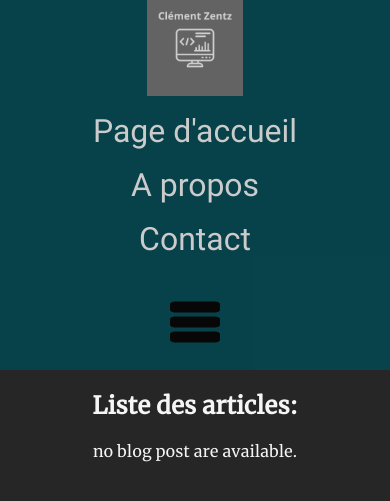
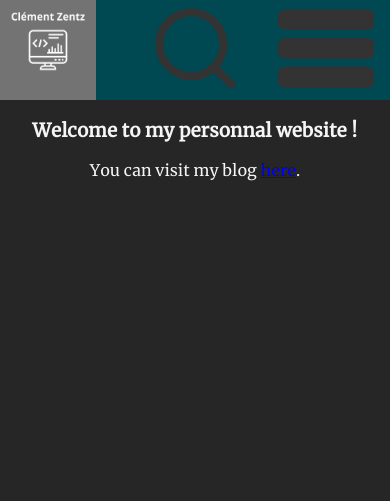
Before and after one commit to clement-zentz/myblog, a Django app: page /blog/ in a window 390 px wide. Shown: the top 501 px of the page. Run offline with Django 5.2, Linux system fonts and the light colour scheme; data that the repository does not hold is empty.

Commit message:
add django-axes to secure admin login page, improve deploy script, add home page, modify mobile menu, add search icon

```diff
--- a/blog/static/blog/script.js
+++ b/blog/static/blog/script.js
@@ -1,11 +1,13 @@
-{/* <script>
+// script.js
+
+document.addEventListener('DOMContentLoaded', () => {
   const menuIcon = document.getElementById('menu-icon');
-
+  const menu = document.querySelector('.menu');
+  // when user press menu icon
   menuIcon.addEventListener('click', () => {
+    menu.classList.toggle('show');
     // Modify the SVG content to display a cross
-    menuIcon.innerHTML = `
-      <line x1="10" y1="10" x2="90" y2="90" style="stroke:black;stroke-width:2" />
-      <line x1="90" y1="10" x2="10" y2="90" style="stroke:black;stroke-width:2" />
-    `;
+    // Toggle the 'open' class on the menu-icon
+    menuIcon.classList.toggle('open');
   });
-</script> */}
+});
--- a/blog/static/blog/style.css
+++ b/blog/static/blog/style.css
@@ -12,6 +12,11 @@
     font-style: normal;
 }
 
+/* TODO add a favicon.ico */
+/* container == parent */
+
+/*---------- base.html ---------- */
+
 p, h1, h2, h3{
     font-family: 'Merriweather', serif;
 }
@@ -25,10 +30,28 @@
     height: 100%;
 }
 
-/* TODO add a favicon.ico */
-/* container == parent */
+/* PC, tablet */
+/* @media (min-width: 768px) { */
 
-/* ul class = "menu" */
+    nav {
+        color: #fff;
+        background-color: #004953;
+        height: 6rem;
+        display: flex;
+        justify-content: center;
+        margin: 0;
+        padding: 0;
+    }
+
+    #logo{
+        height: 6rem;
+        width: 6rem;
+    }
+
+    #menu-icon{
+        display: none;
+    }
+
     .menu {
         font-family: 'Roboto', sans-serif;
         display: flex;
@@ -36,20 +59,11 @@
         align-items: center;
         justify-content: center;
         gap: 1rem;
-    width: 100%;
-    flex-grow: 1;
         list-style: none;
-    background-color: #004953;
         font-size: 2rem;
         margin: 0;
         padding: 0;
         opacity: 0.8;
-}
-
-.menu li>img{
-    height: 6rem;
-    vertical-align: bottom;
-    justify-content: flex-end;
     }
 
     .menu li a{
@@ -63,6 +77,7 @@
         background-color: whitesmoke;
         border-radius: 0.4rem;
     }
+
 
 /*---------- Post list ----------*/
 
@@ -126,22 +141,76 @@
     border: 3px solid black;
 }
 
+/* smartphones, small tablet */
+@media (max-width: 768px) {
 
+    nav{
+        height: fit-content;
+        justify-content: space-between;
+        flex-wrap: wrap;
+    }
 
-/* Responsive Web Design */
-@media (max-width: 768px) {
+    #logo{
+        height: 100%;
+    }
+
+    #menu-icon{
+        display: inline;
+        height: 100%;
+        margin-right: 1rem;
+        order: 3;
+    }
+
+    #search-icon{
+        height: 6rem;
+        margin-left: 1rem;
+    }
+
     .menu{
+        display: none;
         font-family: 'Roboto', sans-serif;
+        flex-direction: column;
+        align-items: center ;
+        justify-content: center;
+        gap: 1rem;
+        flex-grow: 1;
+        list-style: none;
+        font-size: 2rem;
+        opacity: 0.8;
+        width: 100%;
+    }
+
+    .menu.show {
         display: flex;
-        flex-direction: column;
         align-items: center;
         justify-content: center;
-        gap: 1rem;
-        width: 100%;
-        flex-grow: 1;
-        list-style: none;
-        background-color: #004953;
-        font-size: 2rem;
-        opacity: 0.8;
+        order: 4;
+    }
+
+    .menu>li{
+        flex-basis: 100%;
+    }
+
+    #menu-icon:hover{
+        background-color: aqua;
+    }
+
+    nav ul.collapsed {
+        display: none;
+    }
+
+    /* css animation */
+    #menu-icon line {
+        transition: stroke-dasharray 0.3s ease-in-out, stroke-dashoffset 0.3s ease-in-out;
+    }
+
+    #menu-icon.open line:nth-child(1) {
+        stroke-dasharray: 1 90;
+        stroke-dashoffset: -90;
+    }
+
+    #menu-icon.open line:nth-child(2) {
+        stroke-dasharray: 90 1;
+        stroke-dashoffset: -90;
     }
 }
--- a/blog/templates/blog/base.html
+++ b/blog/templates/blog/base.html
@@ -5,18 +5,22 @@
     <meta name="viewport" content="width=device-width,initial-scale=1">
     {% load static %}
     <link rel="stylesheet" href="{% static 'blog/style.css' %}">
-    <script src="{% static 'blog/script.js' %}"></script>
+    <script type="text/javascript" src="{% static 'blog/script.js' %}"></script>
 </head>
 <body>
     <!-- TODO ajouter une flêche de retour
      lorsque l'on click sur un post -->
     <nav>
+        <a href="{% url 'blog:home' %}">
+            <img id="logo" src="{% static 'blog/images/logo_cz.png' %}"/>
+        </a>
+        <img id="menu-icon" src="{% static 'blog/icons/menu-icon.svg' %}" alt="Menu icon"/>
+        <img id="search-icon" src="{% static 'blog/icons/search-icon.svg' %}" alt="Search icon"/>
         <ul class="menu">
-            <li id="logo"><img src="{% static 'blog/images/logo_cz.png' %}" /></li>
-            <li><a href="{% url 'blog:post-list' %}">Page d'accueil</a></li>
+            <li><a href="{% url 'blog:home' %}">Page d'accueil</a></li>
+            <li><a href="{% url 'blog:post-list' %}">Blog</a></li>
             <li><a href="{% url 'blog:about' %}">A propos</a></li>
             <li><a href="{% url 'blog:contact' %}">Contact</a></li>
-            <li><img src="{% static 'blog/icons/menu-icon.svg' %}" alt="Menu icon" width="50" height="50"></li>
             <!-- TODO ajouter une section déroulante (aide mémoire) -->
         </ul>
     </nav>
--- a/blog/templates/blog/home.html
+++ b/blog/templates/blog/home.html
@@ -3,4 +3,9 @@
 {% block title %}Page d'accueil{% endblock %}
 
 {% block content %}
+
+    <h3>Welcome to my personnal website !</h3>
+    <p>
+        You can visit my blog <a href="{% url 'blog:post-list' %}">here</a>.
+    </p>
 {% endblock content %}
--- a/blog/templates/blog/post_list.html
+++ b/blog/templates/blog/post_list.html
@@ -1,6 +1,6 @@
 {% extends "blog/base.html" %}
 
-{% block title %}Page d'accueil{% endblock %}
+{% block title %}Blog{% endblock %}
 
 {% block content %}
     <div class="post-list_container">
--- a/blog/urls.py
+++ b/blog/urls.py
@@ -4,8 +4,9 @@
 
 app_name = "blog"
 urlpatterns = [
-    path("", views.PostListView.as_view(), name="post-list"),
+    path('', views.home, name='home'),
+    path('blog/', views.PostListView.as_view(), name="post-list"),
     path('about/', views.about, name='about'),
     path('contact/', views.contact, name='contact'),
-    path("<int:pk>/", views.PostDetailView.as_view(), name="post-detail"),
+    path('<int:pk>/', views.PostDetailView.as_view(), name="post-detail"),
 ]
--- a/blog/views.py
+++ b/blog/views.py
@@ -23,6 +23,9 @@
     template_name = 'blog/post_detail.html'
     context_object_name = "post"
 
+def home(request):
+    return render(request, 'blog/home.html')
+
 def about(request):
     return render(request, 'blog/about.html')
 
```
Also changed, not shown: myblog/settings/base.py (+7 -0 lines), myblog/settings/production.py (+9 -0 lines), blog/static/blog/icons/menu-icon.svg, blog/static/blog/icons/search-icon.svg (added), 2 other files. Lines whose indentation alone changed are shown as unchanged.
